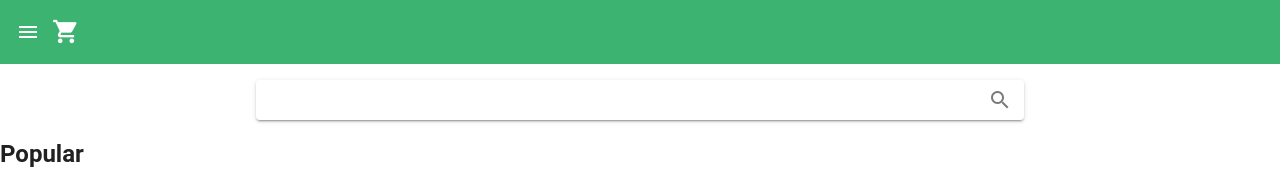
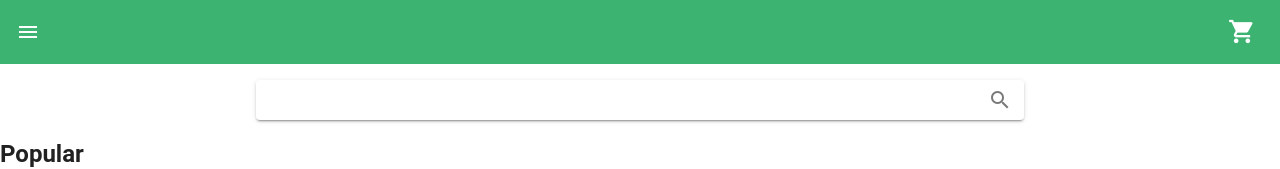
Before and after one commit to jonathanplacatka/3020-bookstore, a Vue app: page / in a window 1280 px wide. Shown: the top 169 px of the page. Built offline with nearby package versions, Linux system fonts and the light colour scheme.

Commit message:
add shopping cart total and handle duplicates

```diff
--- a/src/components/MenuBar.vue
+++ b/src/components/MenuBar.vue
@@ -1,31 +1,43 @@
 <template>
-      <v-app-bar style="background-color: MediumSeaGreen" elevation="0" class="px-auto">
+      <v-app-bar style="background-color: MediumSeaGreen" elevation="0">
           <v-app-bar-nav-icon color="white"/>
+          <v-spacer></v-spacer>
           <v-badge
             color="red"
-            :content="items.length"
+            :content="numItems()"
             :model-value="items.length > 0"
+            class="pr-6"
           >
             <v-icon icon="mdi-cart" color="white" size="large" id="menu-activator"></v-icon>
           </v-badge>
 
       </v-app-bar>
 
-
       <v-menu
         transition="slide-y-transition"
         activator="#menu-activator"
+      >
+        <v-card>
+          <v-col
+              align="center"
           >
             <v-list>
               <v-list-item
                 v-for="(item, i) in items"
                 :key="i"
               >
-            <v-list-item-title>{{ item.title }}</v-list-item-title>
+                <v-list-item-title class="text-left">{{ item.book.title }} ({{ item.quantity }}) - <b>${{ item.book.price }}</b> </v-list-item-title>
+              </v-list-item>
+              <v-list-item>
+                <v-list-item-title class="text-left"> <b>Total: {{ this.total() }}</b></v-list-item-title>
               </v-list-item>
             </v-list>
+
+            <v-btn>Checkout</v-btn>
+
+          </v-col>
+        </v-card>
       </v-menu>
-
 </template>
 
 <script>
@@ -35,8 +47,28 @@
     }),
     mounted() {
       this.emitter.on("add-to-cart", book => {
-        this.items.push(book);
+        this.addItem(book)
       });
+    },
+    methods: {
+      addItem(book) {
+        let result = this.items.find(item => item.book === book)
+        if(result) {
+          result.quantity++
+        } else {
+          this.items.push({book: book, quantity: 1})
+        }
+      },
+      numItems() {
+        let sum = 0;
+        this.items.forEach(item => {sum += item.quantity});
+        return sum;
+      },
+      total() {
+        let sum = 0;
+        this.items.forEach(item => (sum += (item.book.price*item.quantity)))
+        return sum;
+      }
     }
   }
 </script>
```
Lines whose indentation alone changed are shown as unchanged.
